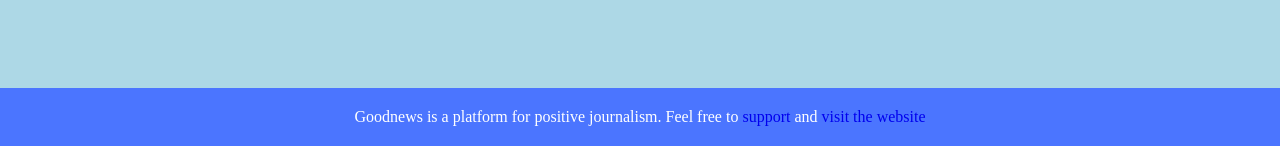
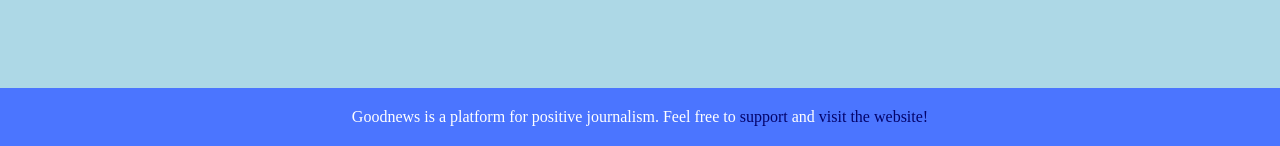
Before and after one commit to shsh227/shsh227.github.io, a Flask app: page / in a window 1280 px wide. Shown: the part 654-800 px from the top of the page. Run offline with Flask 3, Linux system fonts and the light colour scheme; data comes from the database, SQL or seed files in the repository.

Commit message:
Update generated html

```diff
--- a/index.html
+++ b/index.html
@@ -186,8 +186,8 @@
     </div>
     <footer>
         Goodnews is a platform for positive journalism.
-        Feel free to <a href ="https://goodnews.eu/en/donate/">support</a> and
-        <a href="https://goodnews.eu/en/good-news/">visit the website</a>
+        Feel free to <a href ="https://goodnews.eu/en/donate/" style="color: rgb(3, 3, 106);">support</a> and
+        <a href="https://goodnews.eu/en/good-news/" style="color: rgb(3, 3, 106);">visit the website!</a>
     </footer>
 </body>
 </html>
--- a/templates/index.html
+++ b/templates/index.html
@@ -89,8 +89,8 @@
     </div>
     <footer>
         Goodnews is a platform for positive journalism.
-        Feel free to <a href ="https://goodnews.eu/en/donate/">support</a> and
-        <a href="https://goodnews.eu/en/good-news/">visit the website</a>
+        Feel free to <a href ="https://goodnews.eu/en/donate/" style="color: rgb(3, 3, 106);">support</a> and
+        <a href="https://goodnews.eu/en/good-news/" style="color: rgb(3, 3, 106);">visit the website!</a>
     </footer>
 </body>
 </html>
```
